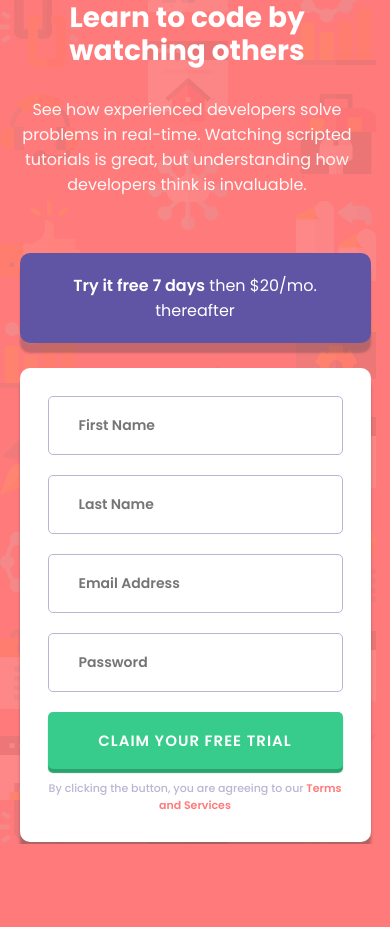
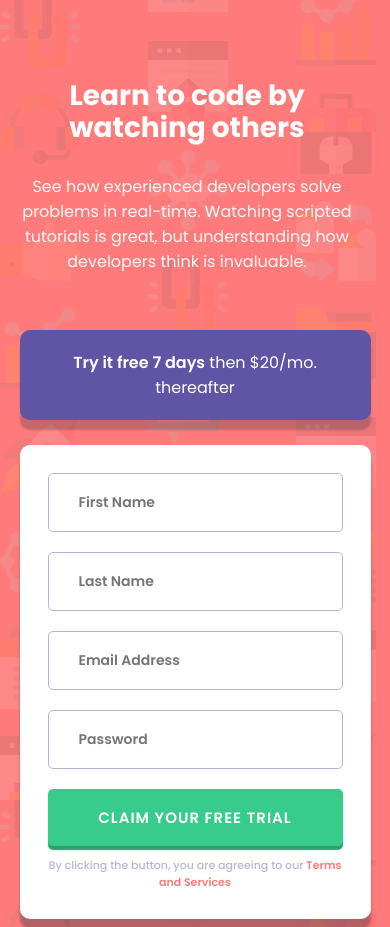
Before and after one commit to anmolkapil/intro-component-with-signup-form, a plain HTML site: page index.html in a window 390 px wide. Shown: the top 927 px of the page. Before the commit the page ends 844 px from the top, so only its background shows below. Drawn offline with Linux system fonts and the light colour scheme.

Commit message:
Update styles.css

```diff
--- a/css/styles.css
+++ b/css/styles.css
@@ -170,6 +170,7 @@ a {
     }
 
     .wrapper {
+        margin: 5em 0;
         flex-direction: column;
         width: 90%;
         max-width: 500px;
```
